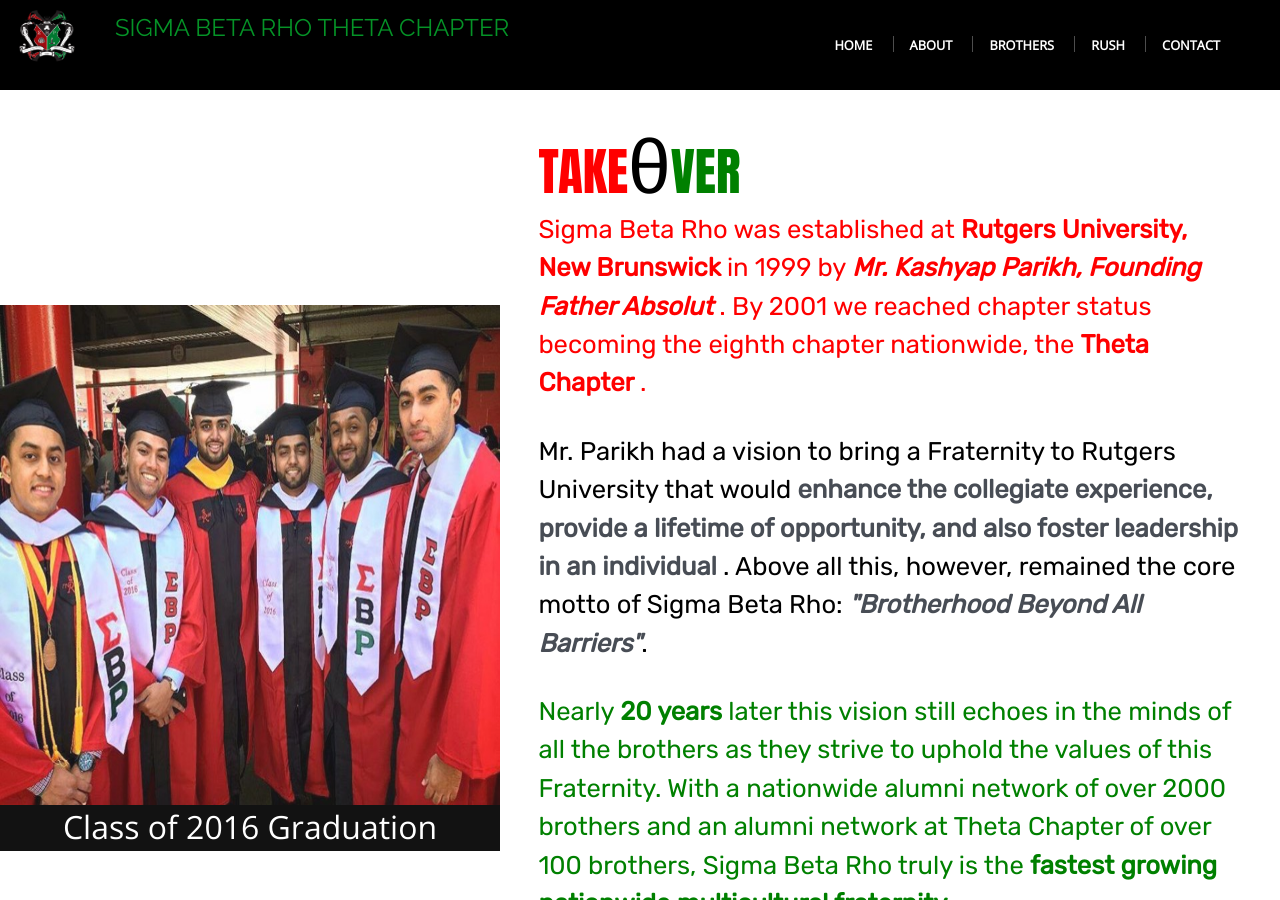
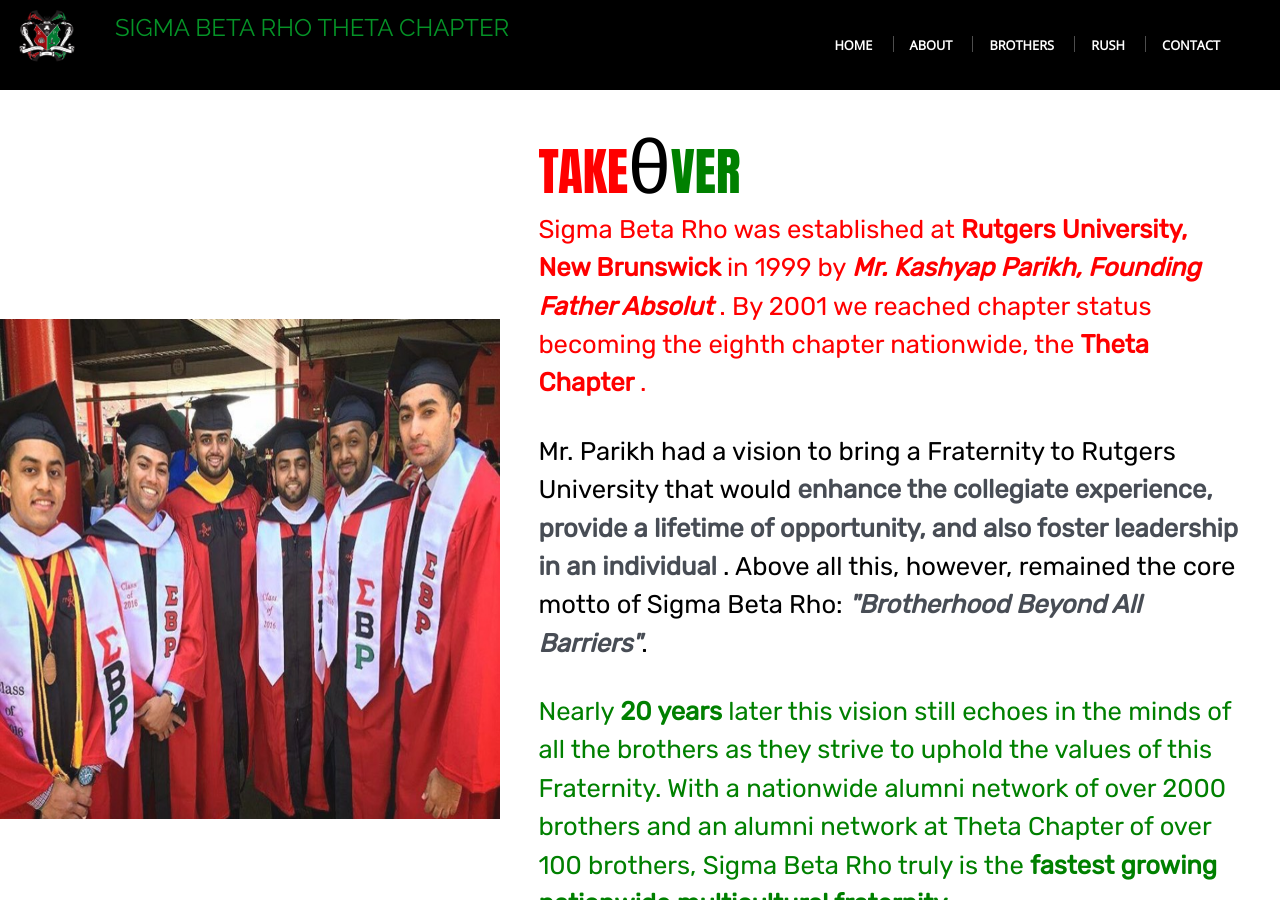
Before and after one commit to MilanPatel718/Theta, a Jekyll site: the page built from About/index.html, in a window 1280 px wide and 900 px high. Built offline with Jekyll 4.4.1, drawn with Linux system fonts in a browser that asks for light colours; nearby versions of some CDN libraries; some web fonts are replaced; library files that are not in the unit come from our copies.

Commit message:
caption fix

```diff
--- a/css/main.css
+++ b/css/main.css
@@ -64,6 +64,11 @@
   margin-top: 10px;
   margin-bottom: 30px;
   font-size: 2em
+}
+figure{
+  background-color: black;
+  color: white;
+  position: center;
 }
 
 h1, h2{
@@ -546,16 +551,21 @@
 
 /* Caption text */
 .text {
+
   color: #fff;
+
+
+
+ /* color: #fff;
   font-size: 2em;
   padding: 8px 12px;
   position: center;
   bottom: 8px;
   left: 16px;
- text-align: center;
-  background-color:black;
-  z-index:0;
-  margin-top: -4px;
+  text-align: center;
+  background-color: black;
+  z-index: 0;
+  margin-top: -4px; */
 }
 
 
```
